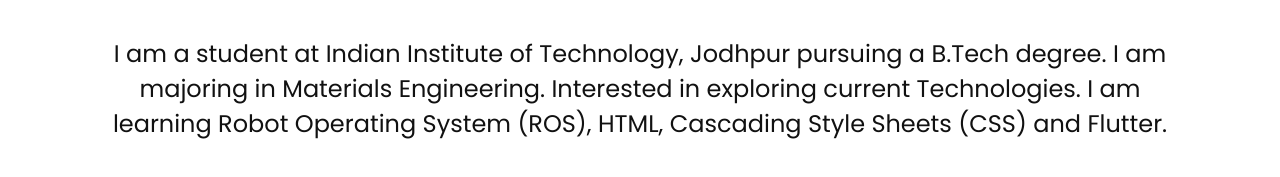
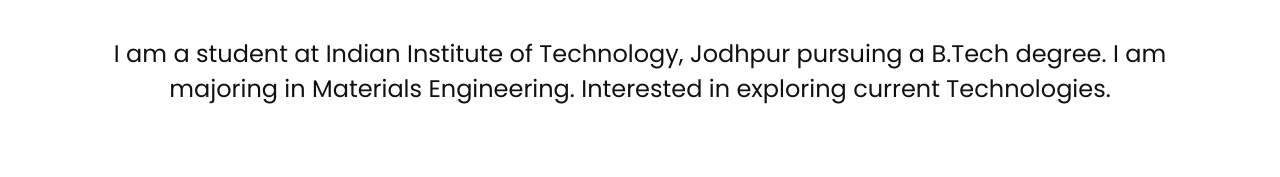
Before and after one commit to saathwik-tale/portfolio, a plain HTML site: page index.html in a window 1280 px wide. Shown: the part 1401-1578 px from the top of the page. Drawn offline with Linux system fonts and the light colour scheme.

Commit message:
changed description aboutme

```diff
--- a/index.html
+++ b/index.html
@@ -82,8 +82,7 @@
         <p>
           I am a student at Indian Institute of Technology, Jodhpur pursuing a
           B.Tech degree. I am majoring in Materials Engineering. Interested in
-          exploring current Technologies. I am learning Robot Operating System
-          (ROS), HTML, Cascading Style Sheets (CSS) and Flutter.
+          exploring current Technologies.
         </p>
       </div>
     </section>
```
